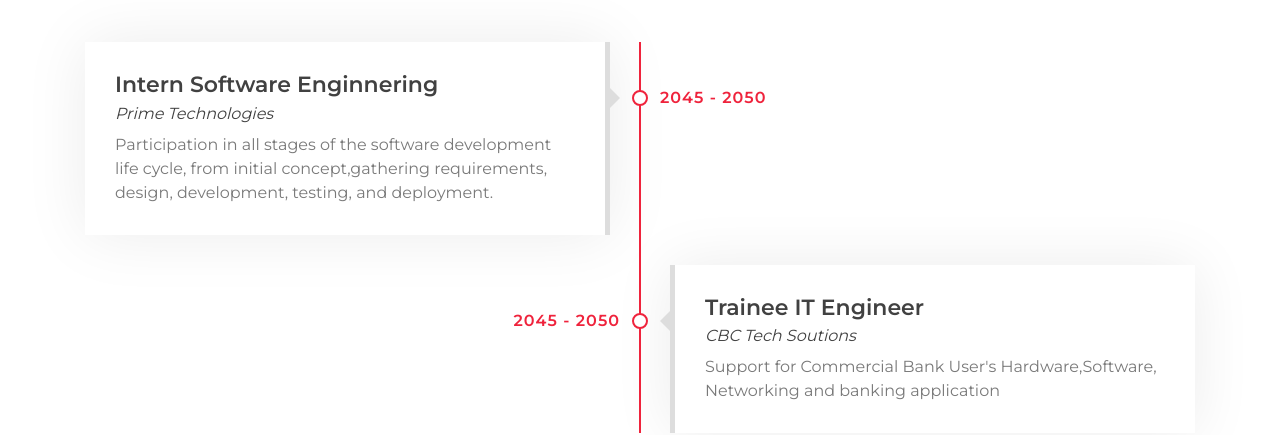
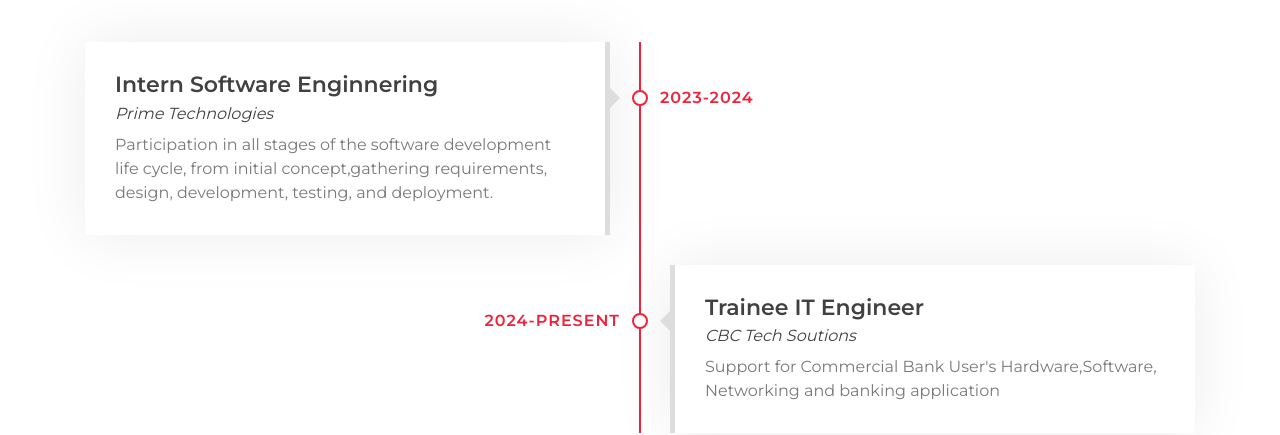
Before and after one commit to prashath2001/prashath2001.github.io, a plain HTML site: page index.html in a window 1280 px wide. Shown: the part 2820-3255 px from the top of the page. Drawn offline with nearby package versions, Linux system fonts and the light colour scheme.

Commit message:
3rd main changes

```diff
--- a/index.html
+++ b/index.html
@@ -215,7 +215,7 @@
                 <div class="timeline">
                     <div class="timeline-item left wow slideInLeft" data-wow-delay="0.1s">
                         <div class="timeline-text">
-                            <div class="timeline-date">2045 - 2050</div>
+                            <div class="timeline-date">2023-2024</div>
                             <h2>Intern Software Enginnering</h2>
                             <h4>Prime Technologies</h4>
                             <p>
@@ -227,7 +227,7 @@
                     </div>
                     <div class="timeline-item right wow slideInRight" data-wow-delay="0.1s">
                         <div class="timeline-text">
-                            <div class="timeline-date">2045 - 2050</div>
+                            <div class="timeline-date">2024-Present</div>
                             <h2>Trainee IT Engineer</h2>
                             <h4>CBC Tech Soutions</h4>
                             <p>
```
